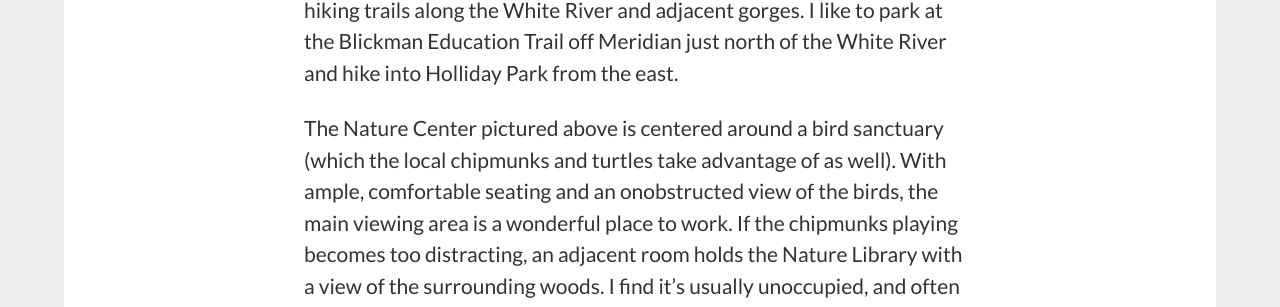
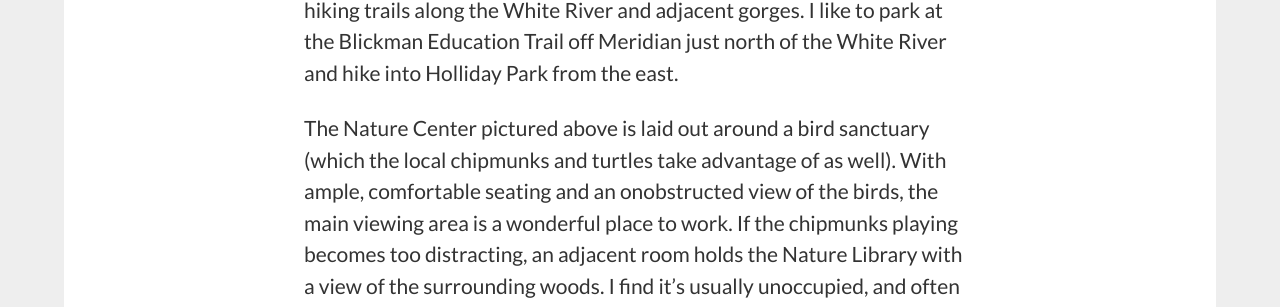
Before and after one commit to stevegrossi/stevegrossi.github.io, a Jekyll site: the page built from _posts/2017-10-01-quiet-places-to-work-in-indianapolis.md, in a window 1280 px wide and 900 px high, scrolled down 1873 px. Shown: the part 145-452 px from the top of the window. Built offline with Jekyll 4.4.1, drawn with Linux system fonts in a browser that asks for light colours; comment, search, counter and statistics services are not loaded; some of the changed text lies outside the part shown.

Commit message:
A few edits

```diff
--- a/_posts/2017-10-01-quiet-places-to-work-in-indianapolis.md
+++ b/_posts/2017-10-01-quiet-places-to-work-in-indianapolis.md
@@ -18,7 +18,7 @@ After [reading *Deep Work*](http://www.stevegrossi.com/on/deep-work), a compelli
 
 [Holliday Park](https://www.hollidaypark.org/plan-your-visit/) is a treasure: if you ever want escape to the woods without leaving the city, it’s the perfect place. The Park has several charming hiking trails along the White River and adjacent gorges. I like to park at the Blickman Education Trail off Meridian just north of the White River and hike into Holliday Park from the east.
 
-The Nature Center pictured above is centered around a bird sanctuary (which the local chipmunks and turtles take advantage of as well). With ample, comfortable seating and an onobstructed view of the birds, the main viewing area is a wonderful place to work. If the chipmunks playing becomes too distracting, an adjacent room holds the Nature Library with a view of the surrounding woods. I find it’s usually unoccupied, and often stow my headphones to enjoy the sounds of the birds outside.
+The Nature Center pictured above is laid out around a bird sanctuary (which the local chipmunks and turtles take advantage of as well). With ample, comfortable seating and an onobstructed view of the birds, the main viewing area is a wonderful place to work. If the chipmunks playing becomes too distracting, an adjacent room holds the Nature Library with a view of the surrounding woods. I find it’s usually unoccupied, and often stow my headphones to enjoy the sounds of the birds outside.
 
 Amenities include restrooms and water fountains, though Wi-Fi is notably (some might say thankfully) lacking, so be prepared to tether or let your coworkers know you’ll be off the grid.
 
@@ -30,7 +30,7 @@ Amenities include restrooms and water fountains, though Wi-Fi is notably (some m
 
 ![](/img/2017-10-01-quiet-places-to-work-in-indianapolis/butler_library_top_floor.jpg)
 
-Built in 1963, Butler University’s main [Irwin Library](https://www.butler.edu/library/spaces/irwin) is a beautiful example of mid-century modern architecture both inside and out. The first thing you notice upon entering is the central atrium and fountain around which the stacks and study spaces are centered. I loved exploring the library, which has a diverse array of reading and work spaces scattered throughout. My favorite was the desks and comfortable chairs on the top floor with a view of the campus. And the carrels are perfect when you want to focus solely on your work.
+Built in 1963, Butler University’s main [Irwin Library](https://www.butler.edu/library/spaces/irwin) is a beautiful example of mid-century modern architecture both inside and out. The first thing you notice upon entering is the central atrium and fountain around which the stacks and study spaces rise. I loved exploring the library, which has a diverse array of reading and work spaces scattered throughout. My favorite was the desks and comfortable chairs on the top floor with a view of the campus. And the carrels are perfect when you want to focus solely on your work.
 
 Amenities include restrooms, water fountains, Wi-Fi, and vending machines, as well as the restaurants and shops you’d expect from a college campus within walking distance.
 
```
Also changed, not shown: other parts of _posts/2017-10-01-quiet-places-to-work-in-indianapolis.md (+1 -1 lines).
